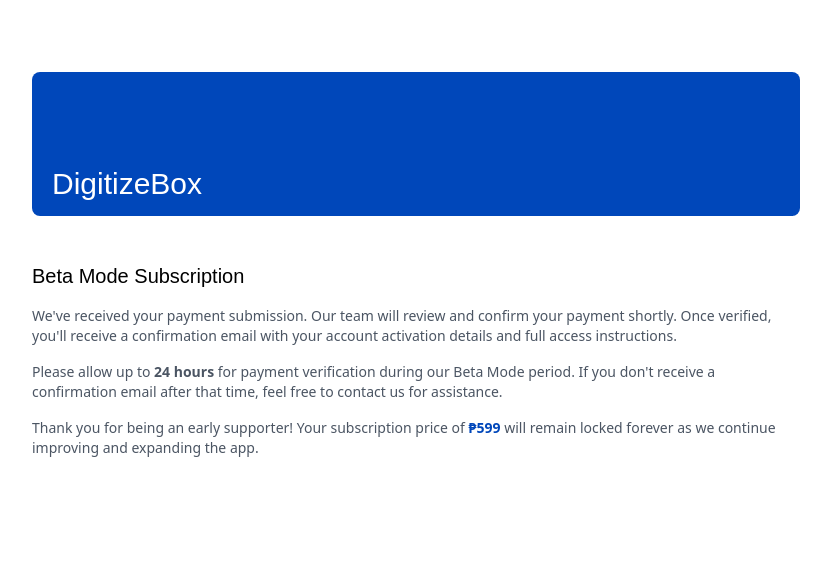
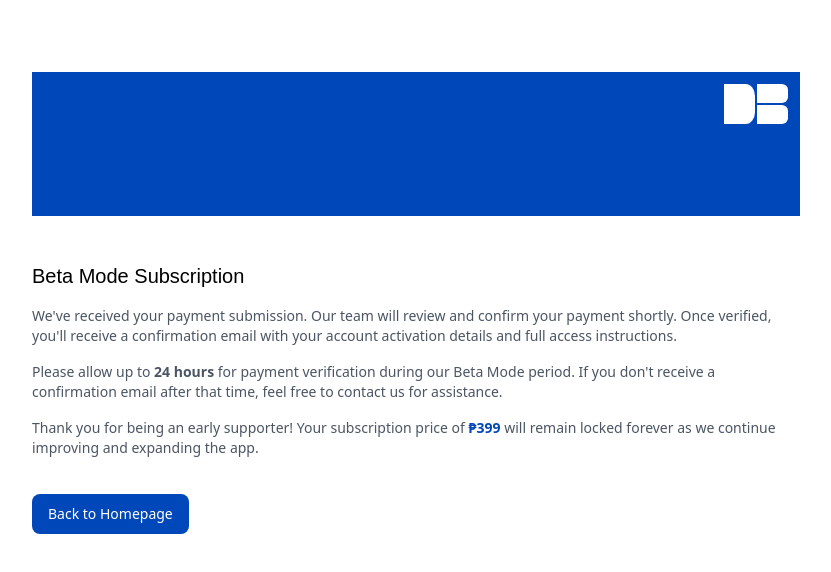
Before and after one commit to macmanuel08/digitize-box, a Next.js app: page /payment/thanks in a window 1280 px wide. Shown: the top 572 px of the page, without its empty margins (224-1055 px from the left). Built offline with nearby package versions, Linux system fonts and the light colour scheme; a web font is replaced by a local one.

Commit message:
initial QA done

```diff
--- a/app/login/page.tsx
+++ b/app/login/page.tsx
@@ -5,7 +5,7 @@
 export default function LoginPage() {
   return (
     <main className="flex items-center justify-center md:h-screen">
-      <div className="relative mx-auto flex w-full max-w-[400px] flex-col space-y-2.5 p-4 md:-mt-32">
+      <div className="relative mx-auto flex w-full max-w-[400px] flex-col space-y-2.5 p-4">
         <div className="flex h-20 w-full items-start justify-end bg-blue-500 p-3 md:h-36">
           <div className="w-16 text-white md:w-18">
             <DigitizeBoxLogoLetters color='white' />
--- a/app/payment/thanks/page.tsx
+++ b/app/payment/thanks/page.tsx
@@ -1,14 +1,15 @@
-import DigitizeboxLogo from '@/app/ui/digitizebox-logo';
+import DigitizeBoxLogoLetters from '@/app/ui/digitizebox-logo-letters';
 import { lusitana } from '@/app/ui/fonts';
+import Link from 'next/link';
 
 export default async function PaymentThanksYouPage() {
 
   return (
     <main className="flex items-center justify-center py-14">
       <div className="relative mx-auto flex w-full max-w-[800px] flex-col space-y-2.5 p-4">
-        <div className="flex h-20 w-full items-end rounded-lg bg-blue-500 p-3 md:h-36">
-          <div className="w-32 text-white md:w-36">
-            <DigitizeboxLogo />
+        <div className="flex h-20 w-full items-start justify-end bg-blue-500 p-3 md:h-36">
+          <div className="w-16 text-white md:w-18">
+            <DigitizeBoxLogoLetters color='white' />
           </div>
         </div>
         <div className='py-9'>
@@ -17,7 +18,8 @@
             </h2>
             <p className='text-sm text-gray-600 mt-4'>We've received your payment submission. Our team will review and confirm your payment shortly. Once verified, you'll receive a confirmation email with your account activation details and full access instructions. </p>
             <p className='text-sm text-gray-600 mt-4'> Please allow up to <strong>24 hours</strong> for payment verification during our Beta Mode period. If you don't receive a confirmation email after that time, feel free to contact us for assistance. </p>
-            <p className='text-sm text-gray-600 mt-4'> Thank you for being an early supporter! Your subscription price of <span className="text-blue-500 font-semibold">&#8369;599</span> will remain locked forever as we continue improving and expanding the app.</p>
+            <p className='text-sm text-gray-600 mt-4'> Thank you for being an early supporter! Your subscription price of <span className="text-blue-500 font-semibold">&#8369;399</span> will remain locked forever as we continue improving and expanding the app.</p>
+            <Link href='/' className='btn btn-primary mt-9'>Back to Homepage</Link>
         </div>
       </div>
     </main>
--- a/app/ui/dashboard/nav-links.tsx
+++ b/app/ui/dashboard/nav-links.tsx
@@ -14,22 +14,23 @@
 // Map of links to display in the side navigation.
 // Depending on the size of the application, this would be stored in a database.
 const links = [
-  { name: 'Home', href: '/dashboard', icon: HomeIcon },
+  { name: 'Home', href: '/dashboard/account', icon: HomeIcon },
+
+  // {
+  //   name: 'Invoices',
+  //   href: '/dashboard/invoices',
+  //   icon: DocumentDuplicateIcon,
+  // },
   {
-    name: 'Invoices',
-    href: '/dashboard/invoices',
-    icon: DocumentDuplicateIcon,
-  },
-  {
-    name: 'Appointment',
-    href: '/dashboard/appointment',
+    name: 'Appointment Calendar',
+    href: '/dashboard/appointment-calendar',
     icon: CalendarIcon,
   },
-  {
-    name: 'Store',
-    href: '/dashboard/store',
-    icon: BuildingStorefrontIcon,
-  },
+  // {
+  //   name: 'Store',
+  //   href: '/dashboard/store',
+  //   icon: BuildingStorefrontIcon,
+  // },
   //{ name: 'Customers', href: '/dashboard/customers', icon: UserGroupIcon },
 ];
 
--- a/app/ui/login-form.tsx
+++ b/app/ui/login-form.tsx
@@ -14,7 +14,7 @@
 
 export default function LoginForm() {
   const searchParams = useSearchParams();
-  const callbackUrl = searchParams.get('callbackUrl') || '/dashboard';
+  const callbackUrl = searchParams.get('callbackUrl') || '/dashboard/account';
   const [errorMessage, formAction, isPending] = useActionState(
     authenticate,
     undefined,
@@ -26,11 +26,6 @@
         <h1 className={`${lusitana.className} mb-3 text-2xl`}>
           Please log in to continue.
         </h1>
-        <p className='text-sm text-gray-400'>This login page is just part of demostration for authentication feature.<br /><br />Use the following credentials to continue demo.</p>
-        <ul className='mt-6  mb-12 text-sm text-gray-400'>
-          <li>Email: user@digitizebox.com</li>
-          <li>Password: 123456</li>
-        </ul>
         <div className="w-full">
           <div>
             <label
--- a/auth.ts
+++ b/auth.ts
@@ -26,6 +26,8 @@
         const parsedCredentials = z
           .object({ email: z.string().email(), password: z.string().min(6) })
           .safeParse(credentials);
+
+        console.log(parsedCredentials.data)
 
         if (parsedCredentials.success) {
           const { email, password } = parsedCredentials.data;
```
